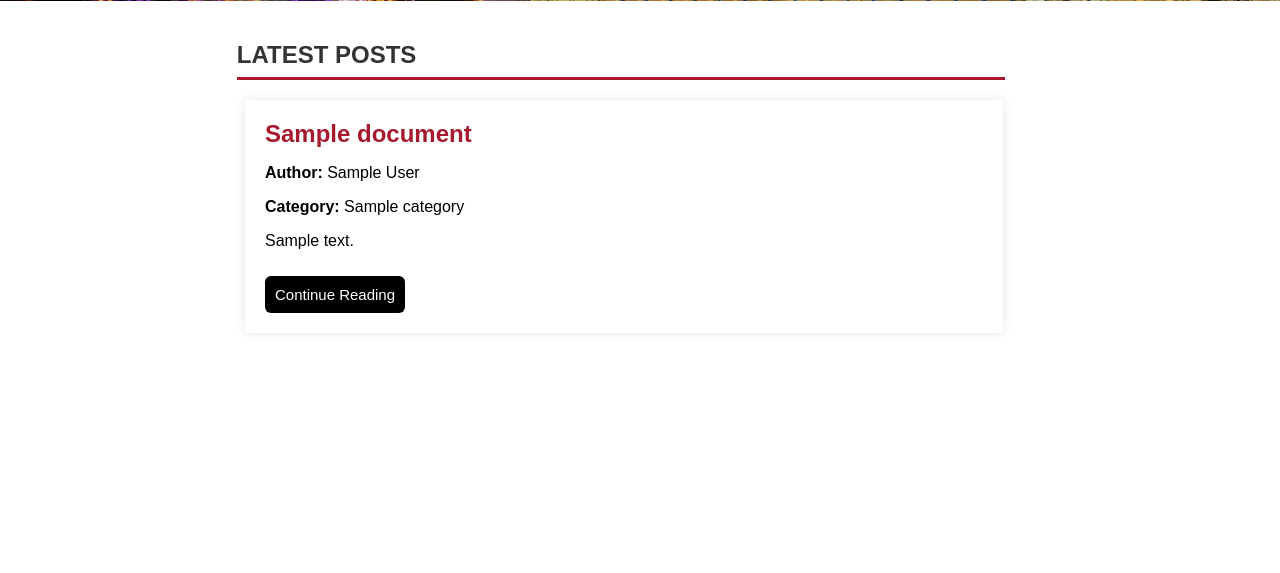
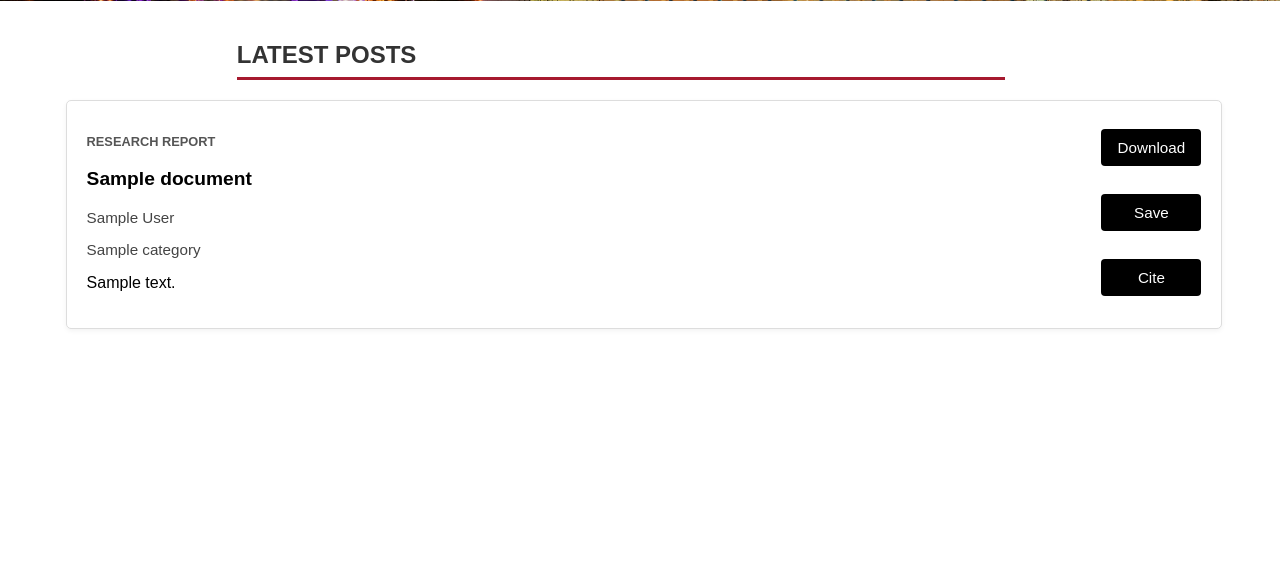
Before and after one commit to mayaschroeder04/CIRTWebsite, a Django app: page / in a window 1280 px wide. Shown: the part 607-1180 px from the top of the page. Run offline with Django 5.2, Linux system fonts and the light colour scheme; tables that the repository leaves empty hold one stand-in row (values such as "Sample post").

Commit message:
changed homepage by making it same style as search resultd

```diff
--- a/CIRTWebsiteDjango/cirtwebsite/main/static/homepage.css
+++ b/CIRTWebsiteDjango/cirtwebsite/main/static/homepage.css
@@ -156,15 +156,23 @@ nav {
 
 }
 .featured-post {
-    background: white;
+    display: flex;
+    justify-content: space-between;
+    align-items: flex-start;
+    padding: 20px;
+    background-color: #fff;
+    border: 1px solid #ddd;
     margin: 20px auto;
-    width: 60%;
-    padding: 20px;
-    box-shadow: 0px 0px 10px rgba(0, 0, 0, 0.1);
+    border-radius: 5px;
+    box-shadow: 0px 2px 5px rgba(0, 0, 0, 0.05);
+    width: 90%;
 }
 .featured-post h2 {
+    font-size: 1.2rem;
+    color: #000;
+    text-decoration: none;
+    font-weight: 600;
     margin: 0;
-    color: #a6192e;
 }
 .featured-post .author {
     color: #555;
@@ -882,3 +890,105 @@ header {
     align-items: center;
     padding: 20px;
 }
+/* New styles for homepage cards similar to search results page */
+.search-result-item {
+    display: flex;
+    justify-content: space-between;
+    align-items: flex-start;
+    padding: 20px;
+    background-color: #fff;
+    border: 1px solid #ddd;
+    margin-bottom: 20px;
+    border-radius: 5px;
+    box-shadow: 0px 2px 5px rgba(0, 0, 0, 0.05);
+}
+
+.result-meta {
+    max-width: 75%;
+}
+
+.result-type {
+    font-size: 0.8rem;
+    font-weight: bold;
+    text-transform: uppercase;
+    color: #555;
+    margin-bottom: 6px;
+}
+
+.result-title {
+    font-size: 1.2rem;
+    color: #000;
+    text-decoration: none;
+    font-weight: 600;
+}
+
+.result-title:hover {
+    text-decoration: underline;
+}
+
+.result-author,
+.result-org {
+    font-size: 0.95rem;
+    color: #444;
+    margin-bottom: 4px;
+}
+
+.result-actions {
+    display: flex;
+    flex-direction: column;
+    justify-content: center;
+    gap: 10px;
+}
+
+.result-actions button {
+    background-color: black;
+    color: white;
+    border: none;
+    padding: 10px 16px;
+    border-radius: 4px;
+    cursor: pointer;
+    font-size: 0.95rem;
+    min-width: 100px;
+    text-align: center;
+    white-space: nowrap;
+}
+
+.featured-post .result-actions {
+    display: flex;
+    flex-direction: column;
+    justify-content: center;
+    gap: 10px;
+    margin-left: auto;
+}
+
+.featured-post .result-actions button {
+    background-color: #a6192e;
+    color: white;
+    border: none;
+    padding: 10px 16px;
+    border-radius: 4px;
+    cursor: pointer;
+    font-size: 0.95rem;
+    min-width: 100px;
+    text-align: center;
+    white-space: nowrap;
+}
+
+.read-more,
+.continue-reading {
+    background-color: #8b141f;
+    color: white;
+    padding: 10px 16px;
+    border-radius: 4px;
+    font-size: 0.95rem;
+    text-align: center;
+    text-decoration: none;
+    display: inline-block;
+    cursor: pointer;
+    transition: background-color 0.3s;
+}
+
+.read-more:hover,
+.continue-reading:hover {
+    background-color: #a6192e;
+}
--- a/CIRTWebsiteDjango/cirtwebsite/main/templates/homepage.html
+++ b/CIRTWebsiteDjango/cirtwebsite/main/templates/homepage.html
@@ -125,7 +125,7 @@
         const documents = JSON.parse(rawDocumentsJson);
         console.log(documents);
 
-        let resultHTML = "";
+        let resultHTML = "<ul class='results-list'>";
 
         documents.forEach(document => {
             // Use encodeURIComponent to safely pass data into JavaScript function
@@ -134,15 +134,23 @@
             const fileUrl = encodeURIComponent(document.file_url); // Add this line
 
             resultHTML += `
-                <div class="featured-post">
-                    <h2>${document.title}</h2>
-                    <p><strong>Author:</strong> ${document.author}</p>
-                    <p><strong>Category:</strong> ${document.category_name}</p>
-                    <p>${document.description}</p>
-                    <a class="read-more" onclick="fetchPresignedUrl('${fileUrl}')">Continue Reading</a>
-                </div>
+                <li class="search-result-item">
+                    <div class="result-meta">
+                        <p class="result-type">RESEARCH REPORT</p>
+                        <h3 class="result-title">${document.title}</h3>
+                        <p class="result-author">${document.author}</p>
+                        <p class="result-org">${document.category_name}</p>
+                        <p>${document.description}</p>
+                    </div>
+                    <div class="result-actions">
+                        <button class="download-btn" onclick="fetchPresignedUrl('${fileUrl}')">Download</button>
+                        <button class="save-btn">Save</button>
+                        <button class="cite-btn">Cite</button>
+                    </div>
+                </li>
             `;
         })
+        resultHTML += "</ul>";
         document.getElementById("latest-posts").innerHTML = resultHTML;
     }
     document.addEventListener("DOMContentLoaded", displayLatestPosts);
```
